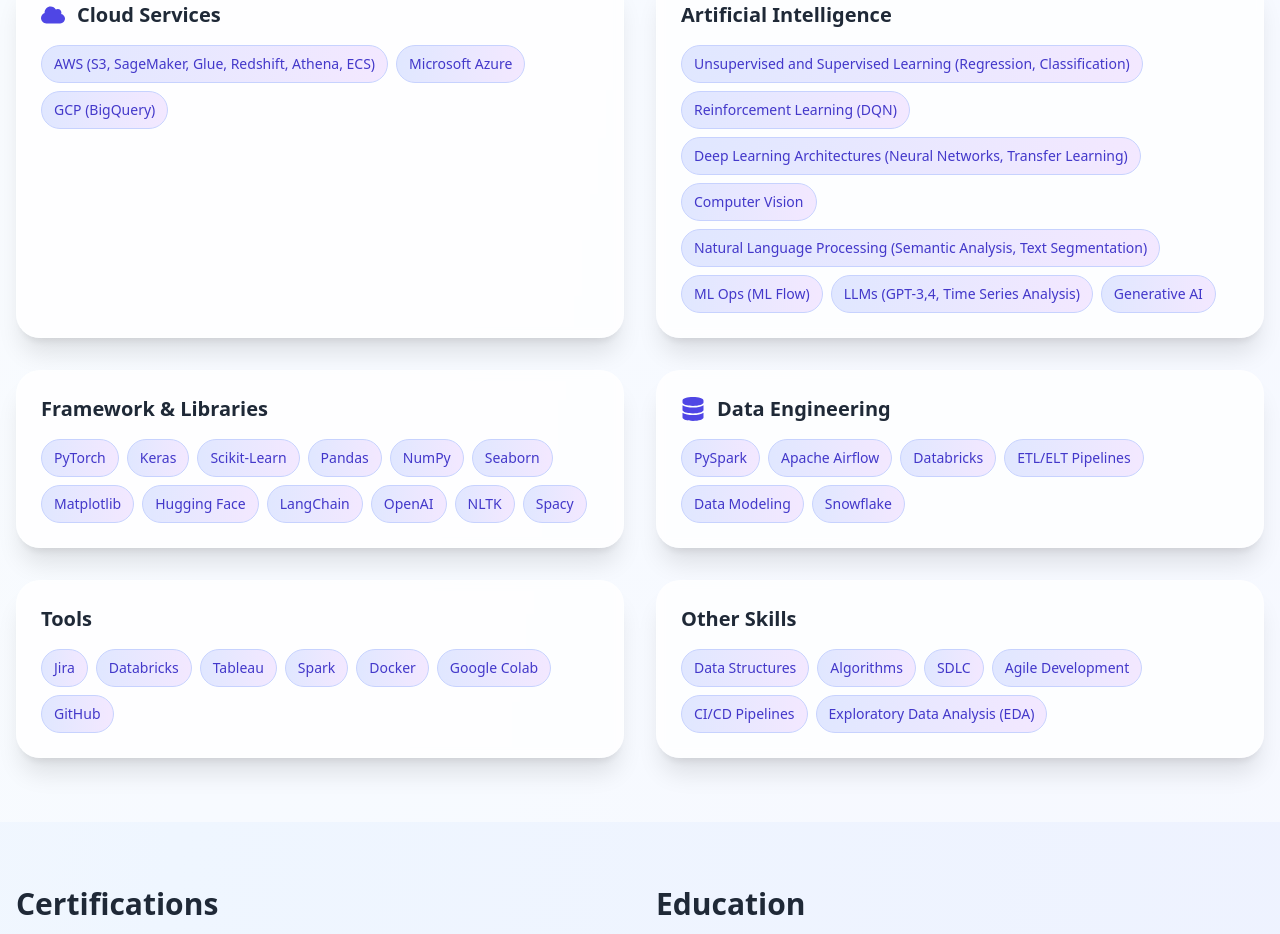
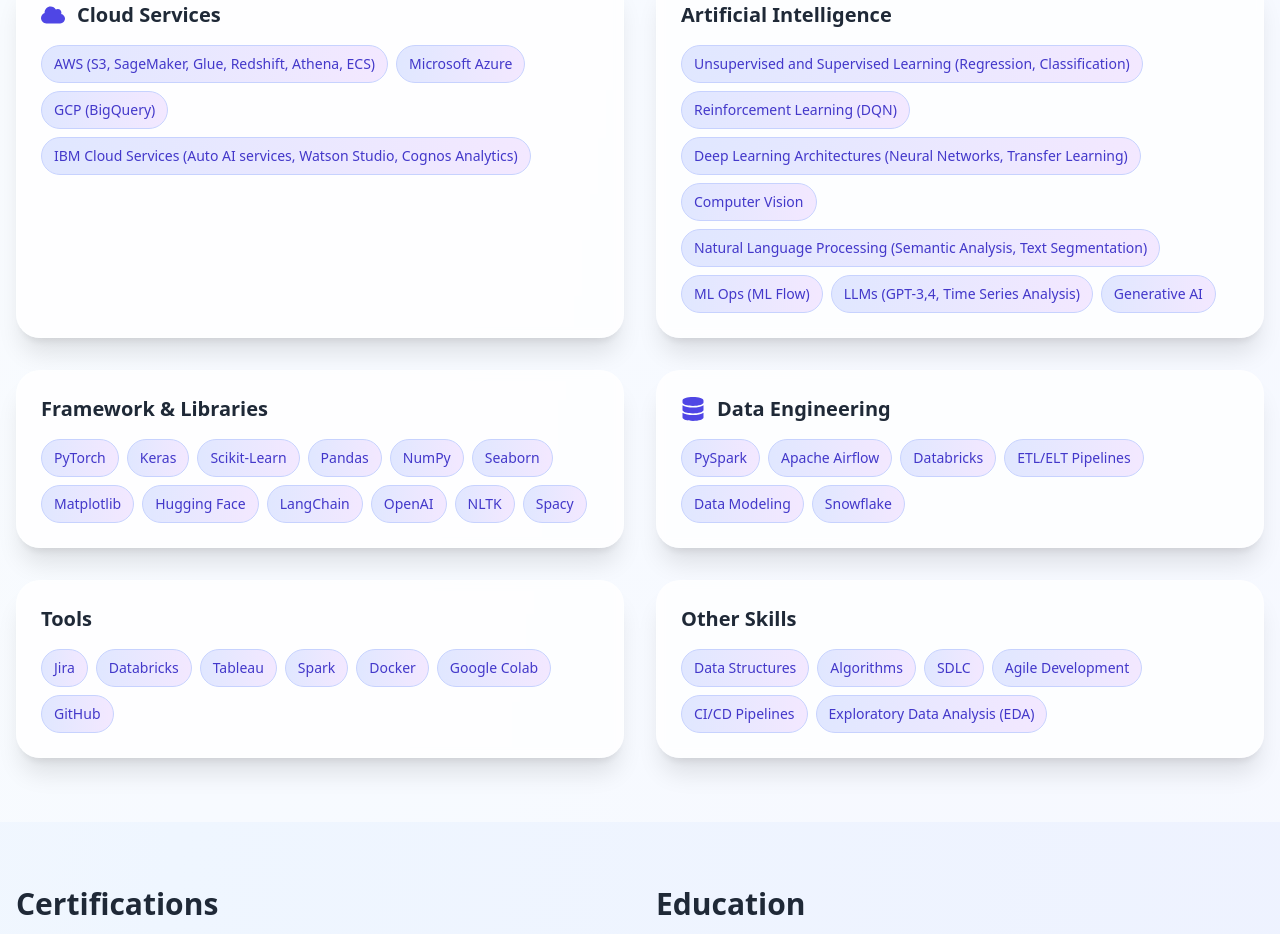
Before and after one commit to sathvikmaahi/sathvik-portfolio, a React (Create React App) app: page / in a window 1280 px wide. Shown: the part 6400-7334 px from the top of the page. Built offline with nearby package versions, Linux system fonts and the light colour scheme.

Commit message:
Update App.js

```diff
--- a/src/App.js
+++ b/src/App.js
@@ -155,7 +155,7 @@
     "HTML", "CSS", "JavaScript", "Flask", "Streamlit", "REST API's"
   ],
   "Cloud Services": [
-    "AWS (S3, SageMaker, Glue, Redshift, Athena, ECS)", "Microsoft Azure", "GCP (BigQuery)"
+    "AWS (S3, SageMaker, Glue, Redshift, Athena, ECS)", "Microsoft Azure", "GCP (BigQuery)", "IBM Cloud Services (Auto AI services, Watson Studio, Cognos Analytics)"
   ],
   "Artificial Intelligence": [
     "Unsupervised and Supervised Learning (Regression, Classification)",
```
